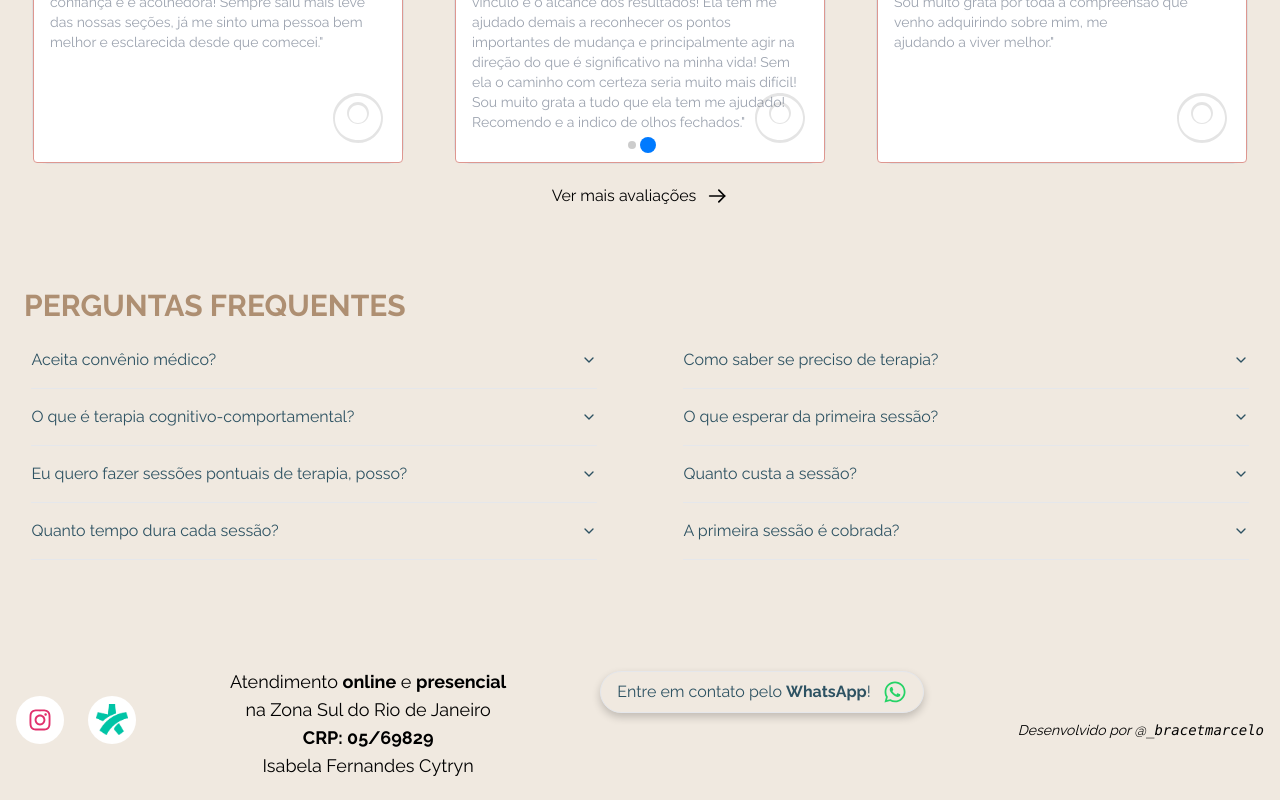
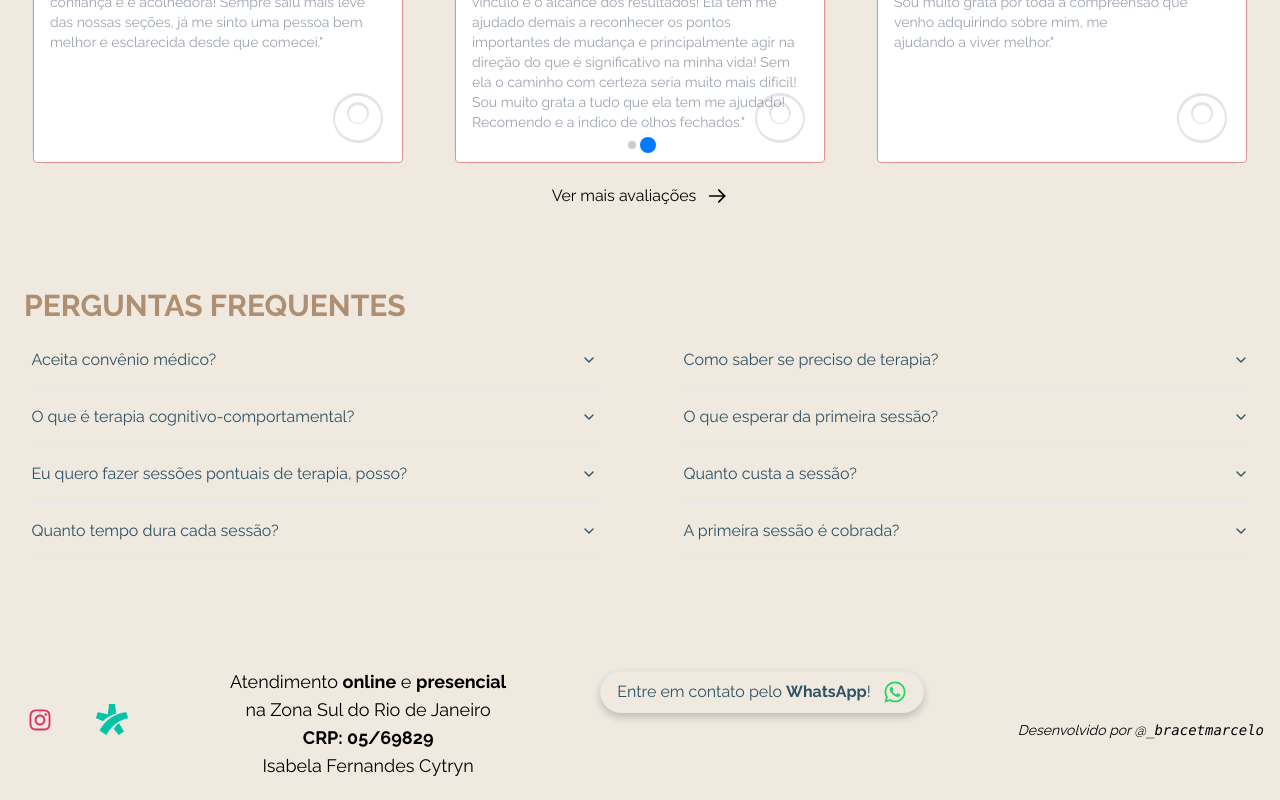
Before and after one commit to MarceloBxD/isacytryn, a Next.js app: page / in a window 1280 px wide. Shown: the part 2802-3602 px from the top of the page. Built offline with nearby package versions, Linux system fonts and the light colour scheme.

Commit message:
refactor: Update image paths and optimize layout in Footer component

```diff
--- a/components/Footer/index.tsx
+++ b/components/Footer/index.tsx
@@ -41,7 +41,7 @@ const Footer: React.FC = () => {
               target="_blank"
               key={item.id}
               href={item.href}
-              className="flex items-center justify-center w-10 h-10 md:w-12 md:h-12 bg-white hover:bg-secondary  transition-colors duration-300 rounded-full"
+              className="flex items-center justify-center w-10 h-10 md:w-12 md:h-12 hover:bg-secondary  transition-colors duration-300 rounded-full"
             >
               {item.image}
             </Link>
```
